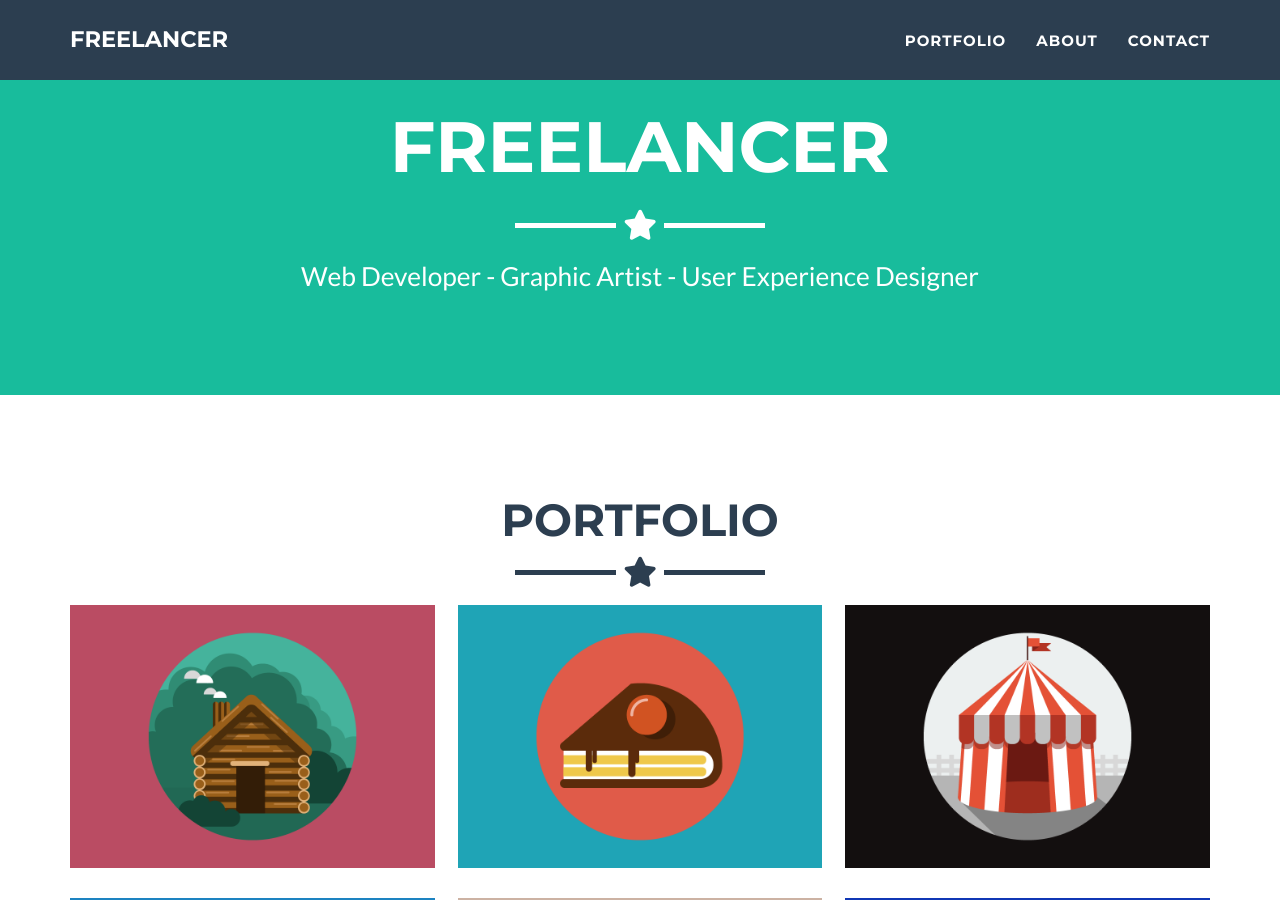
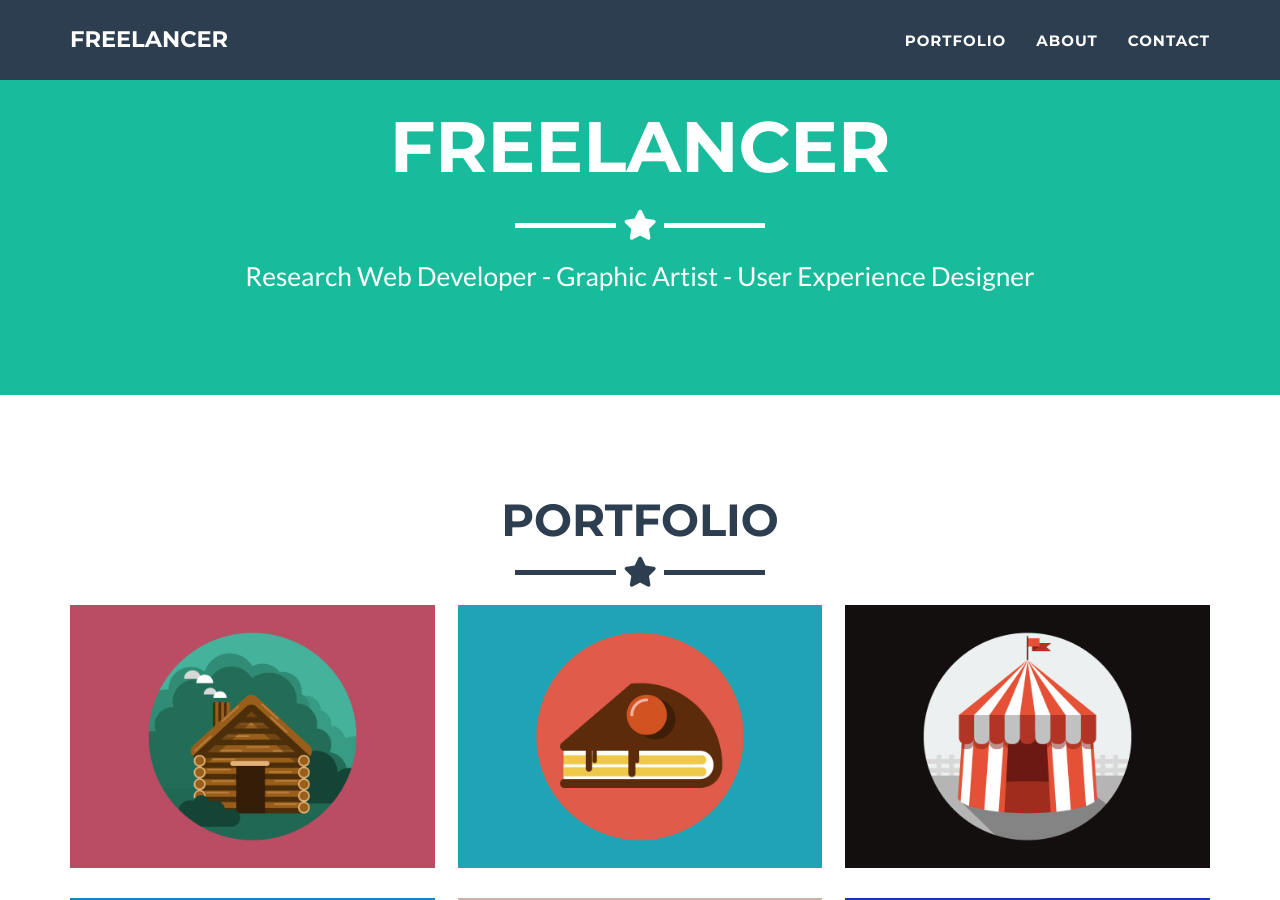
Before and after one commit to brcodes/brcodes.github.io, a Jekyll site: the page built from index.html, in a window 1280 px wide and 900 px high, scrolled down 380 px. Built offline with Jekyll 4.4.1, drawn with Linux system fonts in a browser that asks for light colours.

```diff
--- a/_config.yml
+++ b/_config.yml
@@ -4,11 +4,11 @@ email: b.ever.rogers@protonmail.com
 # Site URL settings for GitHub Pages
 # - url: https://<username>.github.io
 # - baseurl: "" for user/organization sites, "/<repo-name>" for project sites
-url: ""
+url: "https://brcodes.github.io"
 baseurl: ""
 description: "Write an awesome description for your new site here. You can edit this line in _config.yml. It will appear in your document head meta (for Google search results) and in your feed.xml site description."
 keywords: "your keywords, separated by commas"
-skills: "Web Developer - Graphic Artist - User Experience Designer"
+skills: "Research Web Developer - Graphic Artist - User Experience Designer"
 meta_author: Bryce Rogers
 
 # Google webmaster tools
```
Also changed, not shown: .github/workflows/pages.yml, Gemfile.lock (added), 1 other file.
